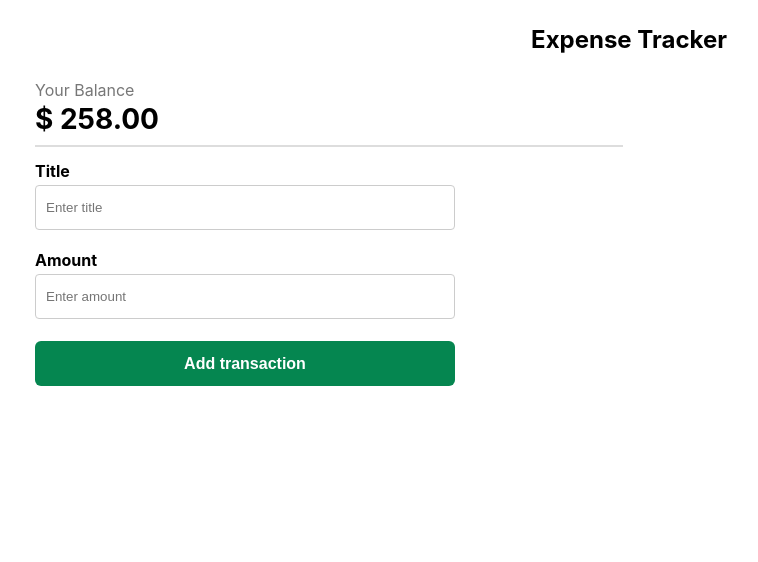
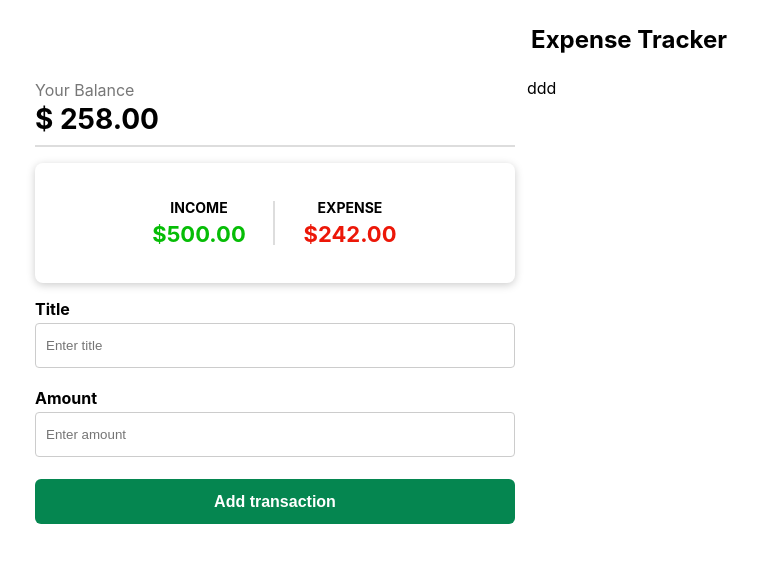
Before and after one commit to masoudtabatabaei/expense-tracker, a React (Create React App) app: page / in a window 1280 px wide. Shown: the top 562 px of the page, without its empty margins (11-769 px from the left). Built offline with nearby package versions, Linux system fonts and the light colour scheme.

Commit message:
implement IncomeExpense component

```diff
--- a/src/App.js
+++ b/src/App.js
@@ -1,5 +1,6 @@
 import Header from './components/Header';
 import Balance from './components/Balance';
+import IncomeExpenses from './components/IncomeExpenses';
 
 import './App.scss';
 
@@ -12,6 +13,7 @@ function App() {
         <div className='d-flex expense-container'>
           <div className='expense__form'>
             <Balance/>
+            <IncomeExpenses/>
             <form>
               <label>
                 <div className='input-label'>Title</div>
@@ -25,7 +27,7 @@ function App() {
             </form>
           </div>
           <div className='expense__history'>
-
+            ddd
           </div>
         </div>
       </div>
--- a/src/App.scss
+++ b/src/App.scss
@@ -35,11 +35,15 @@
   & > div {
     flex: 1;
     margin: 0 6px;
+
+    &:first-child {
+        flex: 0 0 40%;
+    }
   }
 
   .expense__form {
     form {
-      max-width: 420px;
+    //   max-width: 420px;
 
       label {
         margin-bottom: 22px;
@@ -79,6 +83,42 @@
             font-size: 1.4em;
         }
     }
+}
 
+.income-expense-box {
+    height: 120px;
+    align-items: center;
+    justify-content: center;
+    box-shadow: 0 2px 8px #cccccc;
+    margin-bottom: 18px;
+    border-radius: 8px;
 
+    .income , .expense {
+        font-size: 20px;
+
+        & > div:first-child {
+            font-size: 0.7em;
+            margin-bottom: 8px;
+        }
+    }
+
+    .income--value {
+        font-size: 1.1em;
+        color: #06bd06;
+    }
+
+    .expense--value {
+        font-size: 1.1em;
+        color: #ec1708;
+    }
+
+    & > div {
+        min-width: 150px;
+        text-align: center;
+        font-size: 20px;
+
+        &:first-child {
+            border-right: 2px solid #dddddd;
+        }
+    }
 }
--- /dev/null
+++ b/src/components/IncomeExpenses.jsx
@@ -0,0 +1,18 @@
+import React from 'react'
+
+const IncomeExpenses = () => {
+    return (
+        <div className='income-expense-box d-flex'>
+            <div className='income'>
+                <div className='bold'>INCOME</div>
+                <div className='income--value bold'><span>$</span>500.00</div>
+            </div>
+            <div className='expense'>
+                <div className='bold'>EXPENSE</div>
+                <div className='expense--value bold'><span>$</span>242.00</div>
+            </div>
+        </div>
+    );
+}
+
+export default IncomeExpenses;
```
